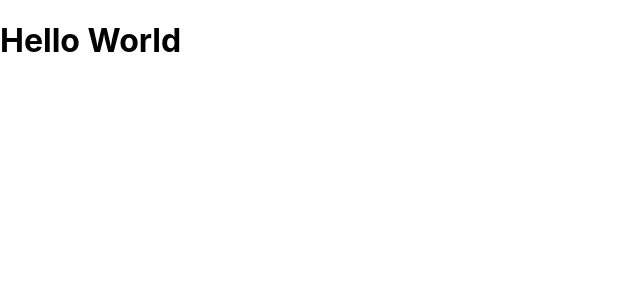
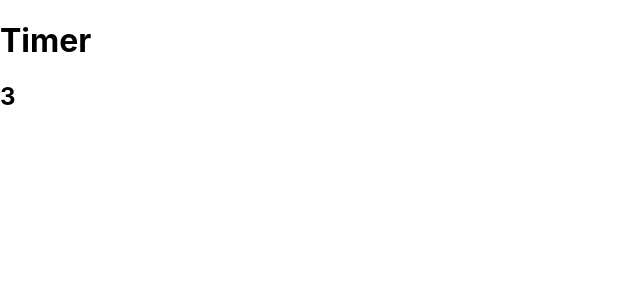
Before and after one commit to amjadali070/ead-lab-exam, a React (Create React App) app: page / in a window 1280 px wide. Shown: the top 300 px of the page, without its empty margins (0-640 px from the left). Built offline with nearby package versions, Linux system fonts and the light colour scheme.

Commit message:
Second task complete

```diff
--- a/src/App.js
+++ b/src/App.js
@@ -1,9 +1,10 @@
-import './App.css';
+import Time from "./TaskB/Timer";
 
 function App() {
+
   return (
     <div>
-      <h1>Hello World</h1>
+      <Time/>
     </div>
   );
 }
--- /dev/null
+++ b/src/TaskB/Timer.js
@@ -0,0 +1,33 @@
+
+
+import React, { useState, useEffect } from 'react';
+
+function Time() {
+  const [count, setCountTime] = useState(10);
+
+  useEffect(() => {
+    const intervalId = setInterval(() => {
+        if(count > 0)
+        {
+            setCountTime(count-1);
+        }
+
+    }, 1000);
+
+    return () => {
+      clearInterval(intervalId);
+    };
+  }, [count]);
+
+  <button>Countdown</button>
+
+  return (
+    <div>
+      <h1>Timer</h1>
+      <h2>{count}</h2>
+      <p></p>
+    </div>
+  );
+}
+
+export default Time;
```
